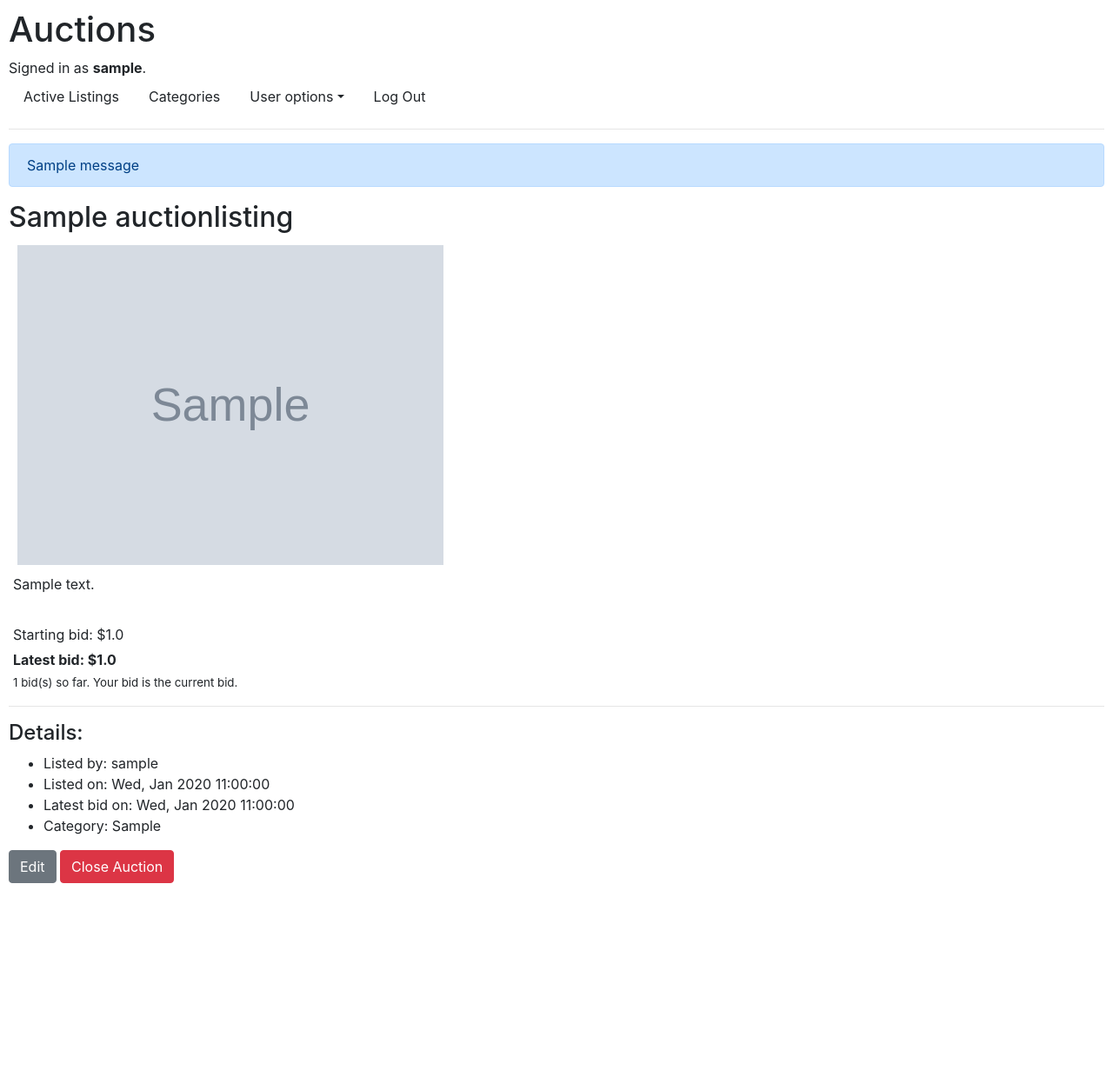
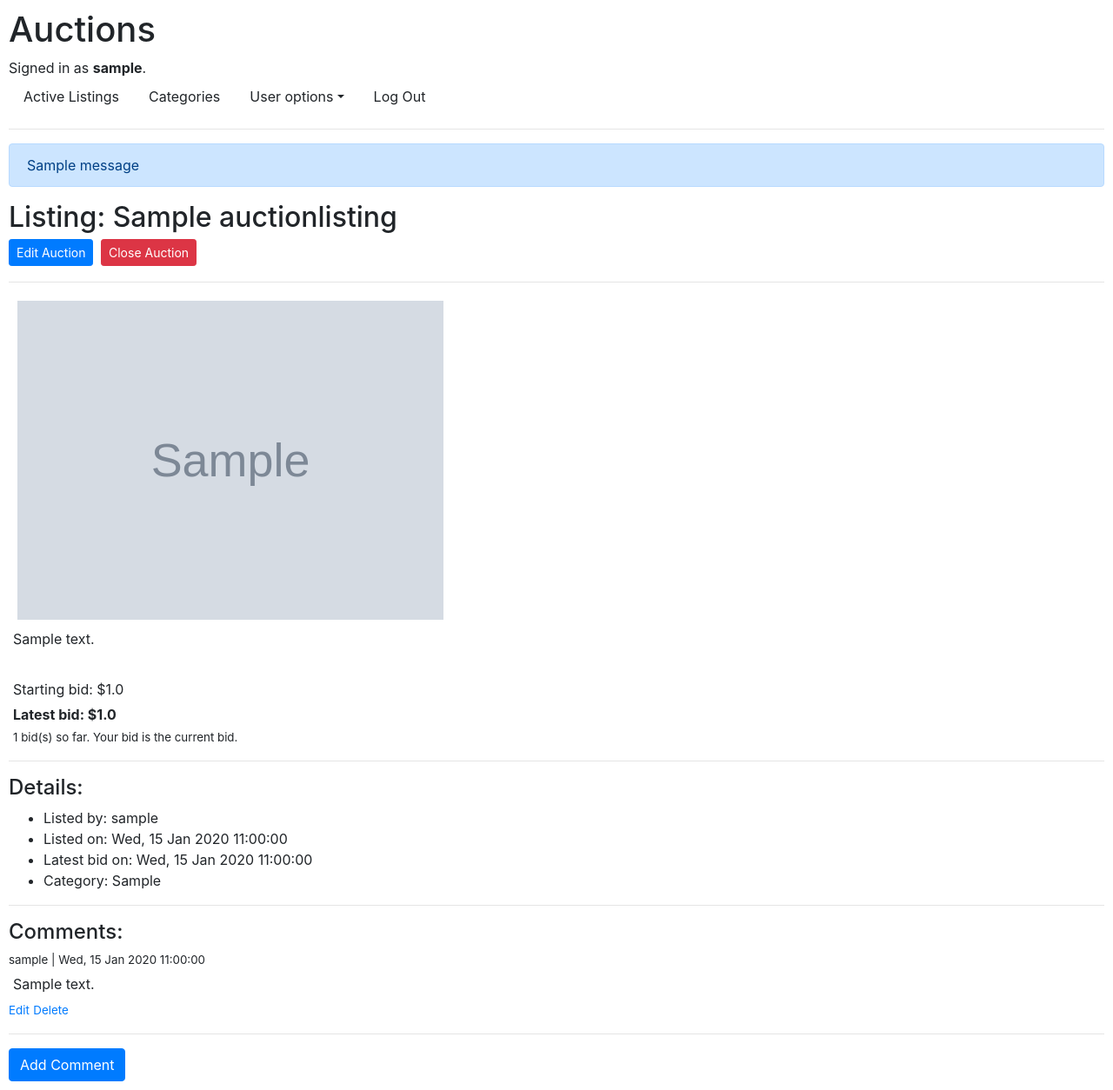
Before and after one commit to svandermeulen/lecture_4_migrations, a Django app: a page that uses commerce/auctions/templates/auctions/listing.html in a window 1280 px wide. Shown: the whole page at 87% size. Before the commit the page ends 1016 px from the top, so only its background shows below. Run offline with Django 3.2, Linux system fonts and the light colour scheme; a user stored in the database is signed in; tables that the repository leaves empty hold one stand-in row (values such as "Sample post"); grey boxes marked "Sample" are stand-in pictures; one stand-in notice (Sample message) is shown; some libraries are stand-ins or nearby versions.

Commit message:
Add option to add comments to listing

```diff
--- a/commerce/auctions/admin.py
+++ b/commerce/auctions/admin.py
@@ -1,8 +1,9 @@
 from django.contrib import admin
-from .models import User, AuctionListing, Bid, WatchList
+from .models import User, AuctionListing, Bid, WatchList, Comment
 
 # Register your models here.
 admin.site.register(User)
 admin.site.register(AuctionListing)
 admin.site.register(Bid)
 admin.site.register(WatchList)
+admin.site.register(Comment)
--- a/commerce/auctions/converters.py
+++ b/commerce/auctions/converters.py
@@ -7,14 +7,20 @@ from .models import AuctionListing
 
 
 class IdToListingTitle:
-    regex = '.+'
+    # regex = '(?:\/[^\/]*)$'
+    # regex = '.+'
+    # regex = '((?<=\/)[^\/]+)$'  # Start from the end of the string and find all characters until the first backslash
+    regex = "(?<=listing\/).+?(?=\/)|(?<=listing\/).+"
 
     def to_python(self, value):
+
+        # if "/" in value:
+        #     value = value.split("/")[0]
+
         listing = AuctionListing.objects.get(title=value)
         return int(listing.id)
 
     def to_url(self, value):
-
         listing = AuctionListing.objects.get(id=value)
         return listing.title
 
--- a/commerce/auctions/forms.py
+++ b/commerce/auctions/forms.py
@@ -27,6 +27,10 @@ class NewBidForm(ModelForm):
         }
 
 
+class NewCommentForm(Form):
+    comment = CharField(widget=Textarea, label="comment", initial="Write your comments here.")
+
+
 def main():
     pass
 
--- a/commerce/auctions/models.py
+++ b/commerce/auctions/models.py
@@ -61,3 +61,10 @@ class WatchList(models.Model):
     user = models.ForeignKey(User, on_delete=models.CASCADE)
     listing = models.ForeignKey(AuctionListing, on_delete=models.CASCADE)
     date_creation = models.DateTimeField(auto_now_add=True)
+
+
+class Comment(models.Model):
+    user = models.ForeignKey(User, on_delete=models.CASCADE)
+    listing = models.ForeignKey(AuctionListing, on_delete=models.CASCADE)
+    comment = models.CharField(max_length=255)
+    date_creation = models.DateTimeField(auto_now_add=True)
--- a/commerce/auctions/static/auctions/css/styles.css
+++ b/commerce/auctions/static/auctions/css/styles.css
@@ -47,3 +47,11 @@ textarea {
 .price_listing {
     font-weight: bold;
 }
+
+.comment-header {
+    font-size: smaller;
+}
+
+.comment-btn {
+    font-size: smaller;
+}
--- a/commerce/auctions/templates/auctions/category.html
+++ b/commerce/auctions/templates/auctions/category.html
@@ -3,10 +3,7 @@
 
 {% block body %}
     {% if listings %}
-        <h2>Active listings with category: </h2>
-        <p>
-            <b>{{ category }}</b>
-        </p>
+        <h2>Active listings with category: <b>{{ category }}</b></h2>
         <hr>
         {% show_listings request listings watched %}
     {% endif %}
--- a/commerce/auctions/templates/auctions/listing.html
+++ b/commerce/auctions/templates/auctions/listing.html
@@ -5,13 +5,30 @@
 {% endblock %}
 
 {% block body %}
+    <h2>
+        Listing: {{ listing.title }}
+        {% if not listing.active %}
+            <span class="badge badge-pill badge-danger badge-sm">Closed</span>
+        {% endif %}
 
-    {% if not listing.active %}
-        <h2>{{ listing.title }}</h2>
-        <span class="badge badge-pill badge-secondary">Closed</span>
-    {% else %}
-        <h2>{{ listing.title }}</h2>
-    {% endif %}
+        {% if user.is_authenticated %}
+            <form name="create_station" method="post" action="{% url "auctions:open_close" listing.id %}">
+                {% if listing.user.username == user.username %}
+                    {% csrf_token %}
+                    <a href="{% url "auctions:edit" listing.id %}" class="btn btn-primary btn-sm">Edit Auction</a>
+                    <input type="hidden" name="next" value="{{ request.path }}">
+                    {% if listing.active == False %}
+                        <input type="submit" class="btn btn-success btn-sm" value="Reopen Auction"/>
+                    {% else %}
+                        <input type="submit" class="btn btn-danger btn-sm" value="Close Auction"/>
+                    {% endif %}
+                {% endif %}
+            </form>
+        {% endif %}
+    </h2>
+
+    <hr>
+
     <p><img src="{{ listing.image_url }}" alt="No image url provided" id="img_enlarged"></p>
     <p id="description">{{ listing.description }}</p>
     <br>
@@ -44,33 +61,47 @@
     {% else %}
         {% if listing.get_latest_bid.user.username == user.username %}
             <p class="price_listing">You have won the auction with a bid of: ${{ listing.current_price }}</p>
-            {% else %}
+        {% else %}
             <p>This auction is closed at a price of: ${{ listing.current_price }}</p>
         {% endif %}
     {% endif %}
 
     <hr>
+
     <h4>Details:</h4>
     <ul>
         <li>Listed by: {{ listing.user.username }}</li>
-        <li>Listed on: {{ listing.date_creation|date:'D, M Y H:i:s'|title }}</li>
-        <li>Latest bid on: {{ listing.get_latest_bid.date_creation|date:'D, M Y H:i:s'|title }}</li>
+        <li>Listed on: {{ listing.date_creation|date:'D, d M Y H:i:s'|title }}</li>
+        <li>Latest bid on: {{ listing.get_latest_bid.date_creation|date:'D, d M Y H:i:s'|title }}</li>
         <li>Category: {{ listing.category }}</li>
     </ul>
 
-    {% if user.is_authenticated %}
-        {% if listing.user.username == user.username %}
-            <form name="create_station" method="post" action="{% url "auctions:open_close" listing.id %}">
-                {% csrf_token %}
-                <a href="{% url "auctions:edit" listing.id %}" class="btn btn-secondary">Edit</a>
-                <input type="hidden" name="next" value="{{ request.path }}">
-                {% if listing.active == False %}
-                    <input type="submit" class="btn btn-success" value="Reopen Auction"/>
-                {% else %}
-                    <input type="submit" class="btn btn-danger" value="Close Auction"/>
-                {% endif %}
-            </form>
-        {% endif %}
+    <hr>
+
+    <h4>Comments:</h4>
+    {% if comments %}
+        {% for comment in comments %}
+            <div class="row justify-content-start">
+                <div class="col-3 text-justify">
+                    <div class="comment-header">{{ comment.user.username }}
+                        | {{ comment.date_creation|date:'D, d M Y H:i:s'|title }}</div>
+                    <p>{{ comment.comment }}</p>
+                    {% if comment.user.id == user.id %}
+                        <a class="comment-btn" href="{% url "auctions:edit_comment" comment.id listing.id %}">Edit</a>
+                        <a class="comment-btn" href="{% url "auctions:delete_comment" comment.id listing.id %}">Delete</a>
+                    {% endif %}
+                </div>
+            </div>
+            <hr>
+        {% endfor %}
+    {% else %}
+        <div class="row justify-content-start">
+            <div class="col-3 text-justify">
+                <p>No comments yet</p>
+            </div>
+        </div>
     {% endif %}
 
+    <a href="{% url "auctions:comment" listing.id %}" class="btn btn-primary">Add Comment</a>
+
 {% endblock %}
--- a/commerce/auctions/urls.py
+++ b/commerce/auctions/urls.py
@@ -2,7 +2,7 @@ from django.urls import path, register_converter
 
 from . import views, converters
 
-register_converter(converters.IdToListingTitle, "idtitle")
+register_converter(converters.IdToListingTitle, "listingconv")
 
 
 app_name = "auctions"
@@ -11,16 +11,19 @@ urlpatterns = [
     path("login", views.login_view, name="login"),
     path("logout", views.logout_view, name="logout"),
     path("register", views.register, name="register"),
-    path("bid/<idtitle:listing_id>", views.place_bid, name="bid"),
+    path("bid/listing/<listingconv:listing_id>", views.place_bid, name="bid"),
     path("create", views.create_listing_view, name="create"),
     path("watchlist", views.watch_list_view, name="watchlist"),
-    path("add-to-watchlist/<idtitle:listing_id>", views.add_to_watchlist, name="add_to_watchlist"),
-    path("remove-from-watchlist/<idtitle:listing_id>", views.remove_from_watchlist, name="remove_from_watchlist"),
+    path("add-to-watchlist/listing/<listingconv:listing_id>", views.add_to_watchlist, name="add_to_watchlist"),
+    path("remove-from-watchlist/listing/<listingconv:listing_id>", views.remove_from_watchlist, name="remove_from_watchlist"),
     path("mylistings", views.my_listings_view, name="my_listings"),
     path("mybiddings", views.my_biddings_view, name="my_biddings"),
-    path("listing/<idtitle:listing_id>", views.listing_view, name="listing"),
-    path("edit/<idtitle:listing_id>", views.edit_listing_view, name="edit"),
-    path("close/<idtitle:listing_id>", views.change_listing_acitivty_view, name="open_close"),
+    path("listing/<listingconv:listing_id>", views.listing_view, name="listing"),
+    path("edit/listing/<listingconv:listing_id>", views.edit_listing_view, name="edit"),
+    path("close/listing/<listingconv:listing_id>", views.change_listing_acitivty_view, name="open_close"),
     path("categories", views.categories_view, name="categories"),
-    path("category/<category>", views.category_view, name="category")
+    path("category/<category>", views.category_view, name="category"),
+    path("comment/listing/<listingconv:listing_id>", views.create_comment, name="comment"),
+    path("comment/edit/<str:comment_id>/listing/<listingconv:listing_id>", views.edit_comment, name="edit_comment"),
+    path("comment/delete/<str:comment_id>/listing/<listingconv:listing_id>", views.delete_comment, name="delete_comment")
 ]
--- a/commerce/auctions/views.py
+++ b/commerce/auctions/views.py
@@ -10,8 +10,8 @@ from django.shortcuts import render, redirect
 from django.urls import reverse
 
 from .decorators import login_required_message_and_redirect
-from .forms import NewListingForm, NewBidForm
-from .models import User, AuctionListing, Bid, WatchList
+from .forms import NewListingForm, NewBidForm, NewCommentForm
+from .models import User, AuctionListing, Bid, WatchList, Comment
 
 
 def in_watchlist(request, listing: AuctionListing) -> bool:
@@ -178,9 +178,12 @@ def create_listing_view(request):
 
 
 def listing_view(request, listing_id: int):
+    listing = AuctionListing.objects.get(id=listing_id)
+    comments = Comment.objects.filter(listing=listing)
     context = {
-        "listing": AuctionListing.objects.get(id=listing_id),
-        "form": NewBidForm()
+        "listing": listing,
+        "form": NewBidForm(),
+        "comments": comments
     }
     return render(request, "auctions/listing.html", context=context)
 
@@ -275,3 +278,58 @@ def category_view(request, category: str):
     context = get_listings_context(request, listings=listings)
     context.update({"category": category})
     return render(request, "auctions/category.html", context=context)
+
+
+def create_comment(request, listing_id: int):
+    listing = AuctionListing.objects.get(id=listing_id)
+    if request.method == "POST":
+
+        form = NewCommentForm(request.POST)
+        if form.is_valid():
+
+            if request.POST.get("Save"):
+
+                comment_value = form.cleaned_data["comment"]
+
+                # Create new entry in the comment table
+                comment = Comment(
+                    comment=comment_value,
+                    user=request.user,
+                    listing=listing
+                )
+                comment.save()
+                return redirect("auctions:listing", listing_id)
+            elif request.POST.get("Overwrite"):
+                comment = Comment.objects.get(id=request.POST.get("comment_id"))
+                comment.comment = form.cleaned_data["comment"]
+                comment.save()
+                return redirect("auctions:listing", listing_id=listing.id)
+
+    context = {
+        "listing_id": listing_id,
+        "form": NewCommentForm()
+    }
+    return render(request, "auctions/comment.html", context=context)
+
+
+def edit_comment(request, listing_id: int, comment_id: str):
+    comment = Comment.objects.get(id=comment_id)
+
+    form = NewCommentForm(
+        initial={
+            "comment": comment.comment
+        }
+    )
+
+    context = {
+        "form": form,
+        "listing_id": listing_id,
+        "comment_id": comment_id
+    }
+    return render(request, "auctions/comment.html", context)
+
+
+def delete_comment(request, listing_id: str, comment_id: str):
+    comment = Comment.objects.get(id=comment_id)
+    comment.delete()
+    return redirect("auctions:listing", listing_id=listing_id)
```
Also changed, not shown: commerce/auctions/templates/auctions/comment.html (added, +34 -0 lines), commerce/auctions/migrations/0013_comment.py (added).
